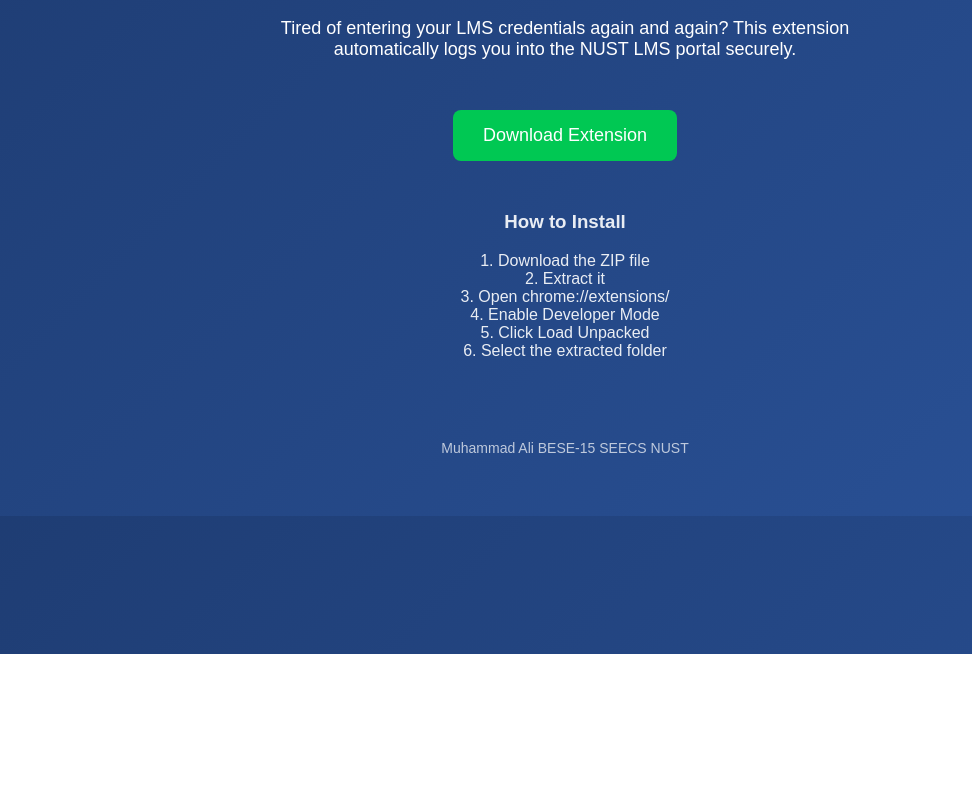
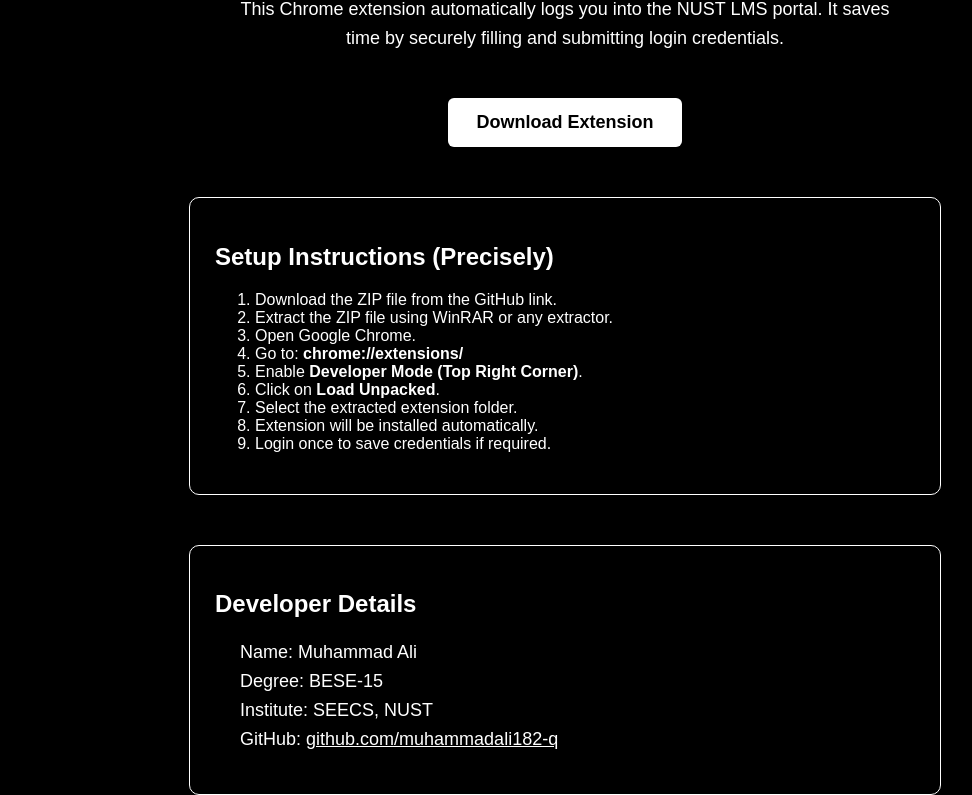
Before and after one commit to muhammadali182-q/nust-lms-auto-login, a browser extension: page index.html in a window 1280 px wide. Shown: the part 146-941 px from the top of the page, without its empty margins (75-1047 px from the left). Before the commit the page ends 800 px from the top, so only its background shows below. Drawn offline with Linux system fonts and the light colour scheme.

Commit message:
Revamp index.html with new styles and instructions
Updated styles and content for improved layout and readability.

```diff
--- a/index.html
+++ b/index.html
@@ -7,79 +7,104 @@
     body {
       margin: 0;
       font-family: Arial, sans-serif;
-      background: linear-gradient(135deg, #1e3c72, #2a5298);
+      background: black;
       color: white;
       text-align: center;
-      padding: 60px 20px;
+      padding: 50px 20px;
     }
 
     h1 {
       font-size: 42px;
+      margin-bottom: 10px;
     }
 
     p {
       font-size: 18px;
-      max-width: 600px;
-      margin: 20px auto;
+      max-width: 650px;
+      margin: 15px auto;
+      line-height: 1.6;
     }
 
     .btn {
       display: inline-block;
       margin-top: 30px;
-      padding: 15px 30px;
-      background: #00c853;
-      color: white;
+      padding: 14px 28px;
+      background: white;
+      color: black;
       text-decoration: none;
       font-size: 18px;
-      border-radius: 8px;
+      font-weight: bold;
+      border-radius: 6px;
       transition: 0.3s;
     }
 
     .btn:hover {
-      background: #00e676;
+      background: #e0e0e0;
     }
 
-    .steps {
+    .section {
       margin-top: 50px;
-      font-size: 16px;
-      opacity: 0.9;
+      text-align: left;
+      max-width: 700px;
+      margin-left: auto;
+      margin-right: auto;
+      border: 1px solid white;
+      padding: 25px;
+      border-radius: 10px;
     }
 
     footer {
-      margin-top: 80px;
-      font-size: 14px;
-      opacity: 0.7;
+      margin-top: 70px;
+      font-size: 15px;
+      opacity: 0.8;
     }
   </style>
 </head>
+
 <body>
 
   <h1>NUST LMS Auto Login</h1>
 
   <p>
-    Tired of entering your LMS credentials again and again?
-    This extension automatically logs you into the NUST LMS portal securely.
+    This Chrome extension automatically logs you into the NUST LMS portal.
+    It saves time by securely filling and submitting login credentials.
   </p>
 
-  <a class="btn"
-     href="https://github.com/muhammadali182-q/nust-lms-auto-login/archive/refs/heads/main.zip">
-     Download Extension
+  <a class="btn" href="https://github.com/muhammadali182-q/nust-lms-auto-login/archive/refs/heads/main.zip">
+    Download Extension
   </a>
 
-  <div class="steps">
-    <h3>How to Install</h3>
-    1. Download the ZIP file<br>
-    2. Extract it<br>
-    3. Open chrome://extensions/<br>
-    4. Enable Developer Mode<br>
-    5. Click Load Unpacked<br>
-    6. Select the extracted folder
+  <div class="section">
+    <h2>Setup Instructions (Precisely)</h2>
+    <ol>
+      <li>Download the ZIP file from the GitHub link.</li>
+      <li>Extract the ZIP file using WinRAR or any extractor.</li>
+      <li>Open Google Chrome.</li>
+      <li>Go to: <b>chrome://extensions/</b></li>
+      <li>Enable <b>Developer Mode (Top Right Corner)</b>.</li>
+      <li>Click on <b>Load Unpacked</b>.</li>
+      <li>Select the extracted extension folder.</li>
+      <li>Extension will be installed automatically.</li>
+      <li>Login once to save credentials if required.</li>
+    </ol>
+  </div>
+
+  <div class="section">
+    <h2>Developer Details</h2>
+    <p>
+      Name: Muhammad Ali<br>
+      Degree: BESE-15<br>
+      Institute: SEECS, NUST<br>
+      GitHub:
+      <a href="https://github.com/muhammadali182-q" style="color:white;">
+        github.com/muhammadali182-q
+      </a>
+    </p>
   </div>
 
   <footer>
-    Muhammad Ali BESE-15 SEECS NUST
+    © 2026 Muhammad Ali | NUST SEECS | All Rights Reserved
   </footer>
 
 </body>
-
 </html>
```
